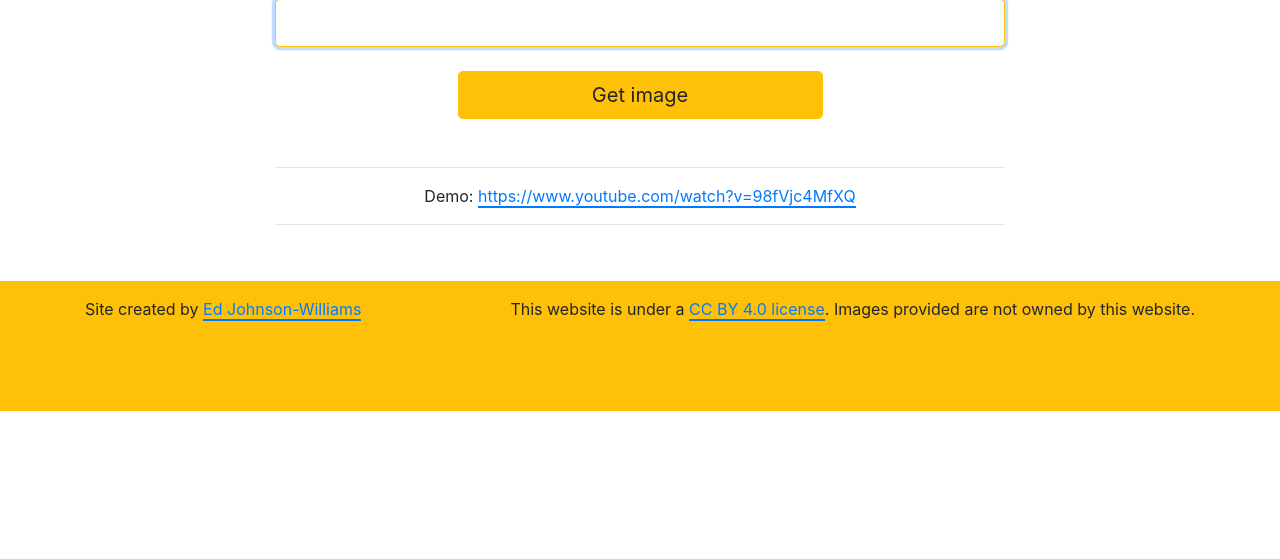
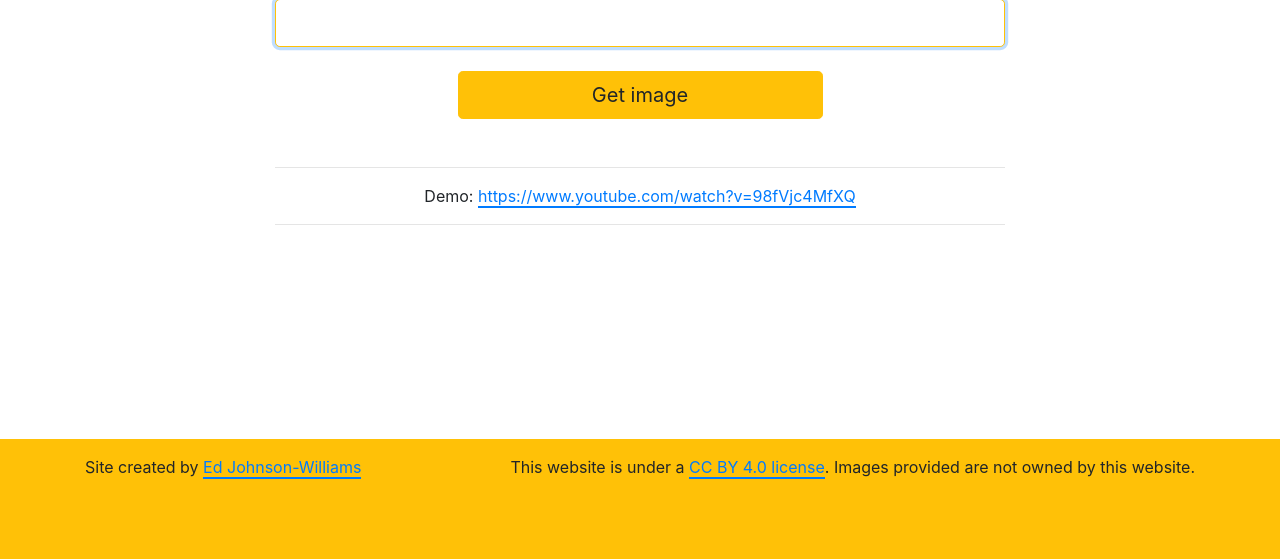
Before and after one commit to edjw/get-youtubethumbnails, a Flask app: page / in a window 1280 px wide. Shown: the part 241-800 px from the top of the page. Run offline with Flask 2, Linux system fonts and the light colour scheme; some libraries are stand-ins or nearby versions.

Commit message:
update css

```diff
--- a/app/static/css/main.css
+++ b/app/static/css/main.css
@@ -10,9 +10,9 @@ html {
 
 .footer {
 position: absolute;
-/* bottom: 0; */
+bottom: 0;
 width: 100%;
-height: 130px;
+height: 120px;
 }
 
 a:hover {
```
